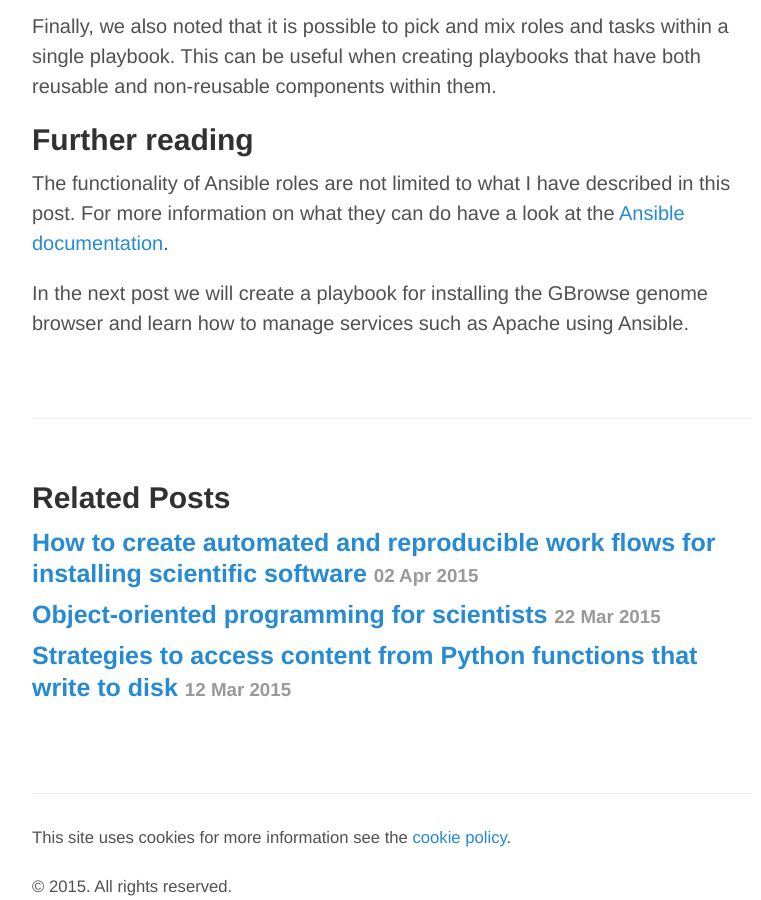
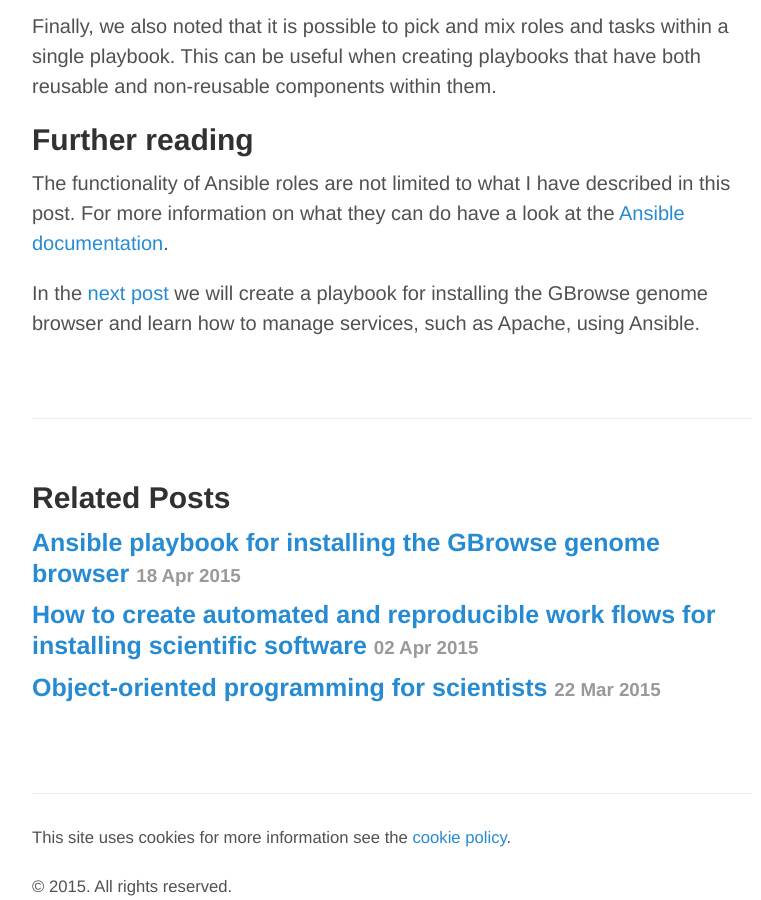
Before and after one commit to tjelvar-olsson/tjelvar-olsson.github.io, a Jekyll site: the page built from _posts/2015-04-11-how-to-create-reusable-ansible-components.md, in a window 1280 px wide and 900 px high, scrolled down 6985 px. Shown: the whole window, without its empty margins (248-1009 px from the left). Built offline with Jekyll 4.4.1, drawn with Linux system fonts in a browser that asks for light colours; Markdown is read by kramdown in place of the engine named in the settings; comment, search, counter and statistics services are not loaded; some of the changed lines change nothing that is shown.

Commit message:
Published gbrowse post.

```diff
--- a/_posts/2015-04-11-how-to-create-reusable-ansible-components.md
+++ b/_posts/2015-04-11-how-to-create-reusable-ansible-components.md
@@ -292,5 +292,7 @@ The functionality of Ansible roles are not limited to what I have described in
 this post. For more information on what they can do have a look at the [Ansible
 documentation](https://docs.ansible.com/playbooks_roles.html).
 
-In the next post we will create a playbook for installing the GBrowse genome
-browser and learn how to manage services such as Apache using Ansible.
+In the
+[next post]({% post_url 2015-04-18-ansible-playbook-for-installing-the-gbrowse-genome-browser %})
+we will create a playbook for installing the GBrowse genome browser and learn
+how to manage services, such as Apache, using Ansible.
```
Also changed, not shown: _posts/2015-04-18-ansible-playbook-for-installing-the-gbrowse-genome-browser.md (renamed from _drafts/ansible_playbook_for_installing_the_gbrowse_genome_browser.md).
